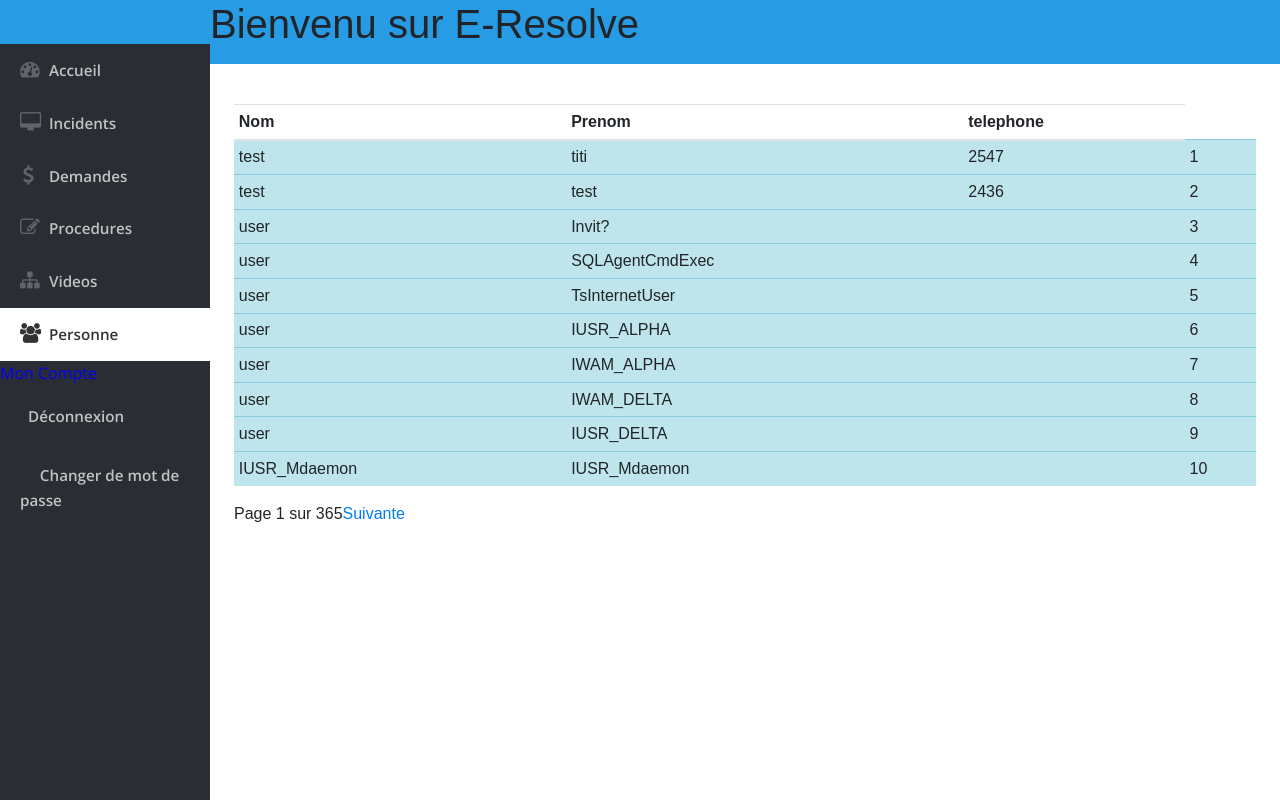
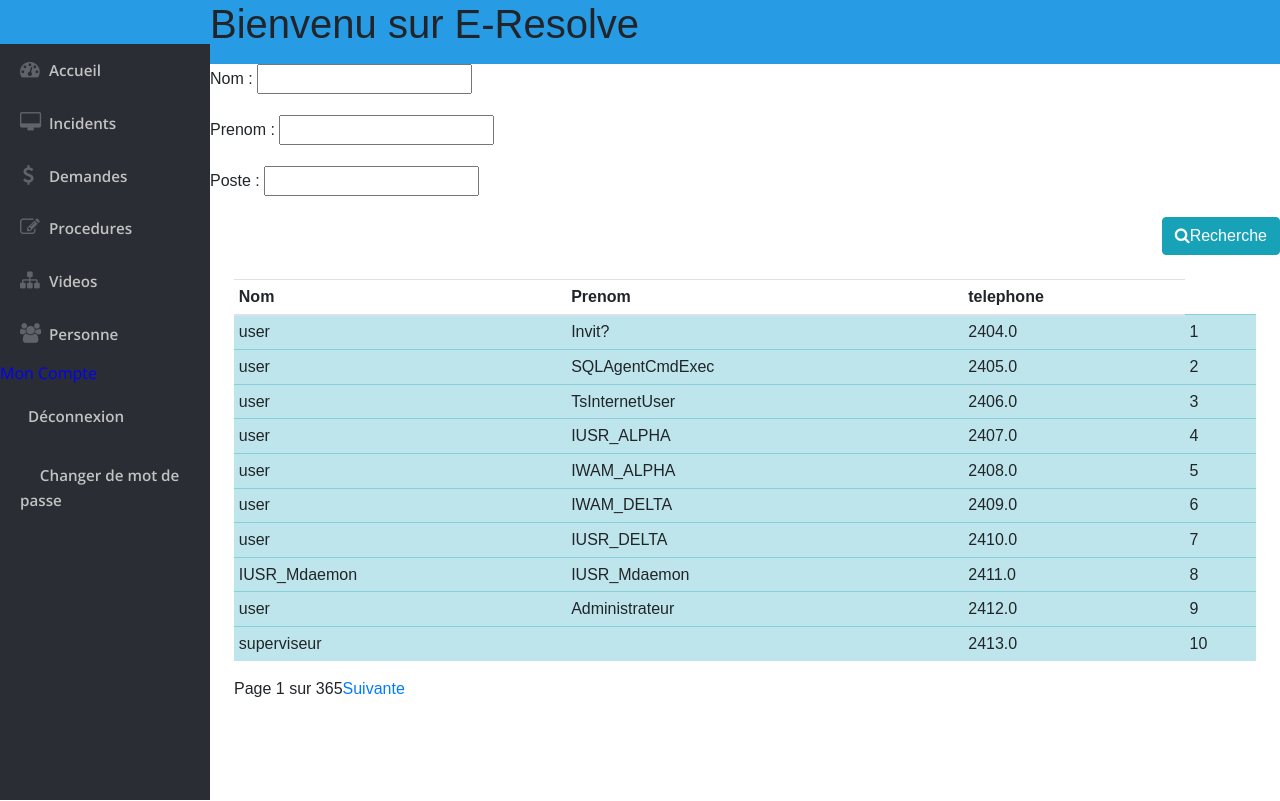
Before and after one commit to VtitiV/projetresolve4, a Django app: page /personne/ in a window 1280 px wide. Shown: the top 801 px of the page. Run offline with Django 3.2, Linux system fonts and the light colour scheme; data comes from the database, SQL or seed files in the repository; some libraries are stand-ins or nearby versions.

Commit message:
Merge remote-tracking branch 'origin/master'

```diff
--- a/Resolve/admin.py
+++ b/Resolve/admin.py
@@ -6,5 +6,5 @@
 
 @admin.register(Personne)
 class PersonneAdmin(ImportExportModelAdmin):
-    list_display = ('nom', 'prenom')
+    list_display = ('nom', 'prenom', 'telephone', 'poste')
     pass
--- /dev/null
+++ b/Resolve/forms/formpersonne.py
@@ -0,0 +1,18 @@
+from django.forms import ModelForm, Form, CharField
+from Resolve.models.personne import Personne
+from dal import autocomplete
+
+
+class PersonneForm(ModelForm):
+    class Meta:
+        model = Personne
+        fields = ['nom', 'prenom', 'poste']
+        widgets = {
+            "Personne": autocomplete.ModelSelect2(url="personne/autocomplete/")
+        }
+
+
+class PersonneSearchForm(Form):
+    nom = CharField(max_length=100, required=False)
+    prenom = CharField(max_length=100, required=False)
+    poste = CharField(max_length=100, required=False)
--- a/Resolve/models/personne.py
+++ b/Resolve/models/personne.py
@@ -6,8 +6,9 @@
     prenom = models.CharField(max_length=30)
     nom = models.CharField(max_length=30)
     telephone = models.CharField(max_length=10)
-    lieu = models.CharField(max_length=30, blank=True)
+    poste = models.CharField(max_length=30, blank=True)
     date_mise_a_jour = models.DateField(verbose_name="Date inscription ", auto_now_add=True)
+    db_table = "Personne"
 
 
 def __str__(self):
--- a/Resolve/urls.py
+++ b/Resolve/urls.py
@@ -1,7 +1,7 @@
 from django.urls import path
-
-from .views import home, personne
-from .views import incident, ancres, formulaire
+from .views import home, personne, formulaire
+from .views import incident, ancres
+from .views.personne import PersonneAutocomplete
 
 urlpatterns = [
     path("", home.index, name="home"),
@@ -15,4 +15,7 @@
     path("ancres/", ancres.listancre, name="ancres"),
     # vue user
     path("userforms/", formulaire.formuser, name="user"),
+    # vue personne autocomplete
+    path("personne/autocomplete/", PersonneAutocomplete.as_view(), name="personne_autocomplete"),
+
 ]
--- a/Resolve/views/formulaire.py
+++ b/Resolve/views/formulaire.py
@@ -1,6 +1,5 @@
 from django.shortcuts import render
-
-from Resolve.formpersonne import PersonneSearchForm
+from Resolve.forms.formpersonne import PersonneSearchForm
 
 
 def formuser(request):
--- a/Resolve/views/home.py
+++ b/Resolve/views/home.py
@@ -1,7 +1,9 @@
 from django.shortcuts import render
+from Resolve.forms.formpersonne import PersonneSearchForm
 
 
 # @login_required
 def index(request):
     selected = "home"
+    form = PersonneSearchForm()
     return render(request, "resolve/home.html", locals())
--- a/Resolve/views/personne.py
+++ b/Resolve/views/personne.py
@@ -1,13 +1,38 @@
+from dal import autocomplete
 from django.core.paginator import Paginator, EmptyPage
 from django.shortcuts import render
-
+from django.utils.http import urlencode
+from Resolve.forms.formpersonne import PersonneSearchForm
 from Resolve.models.personne import Personne
+from Resolve.forms.formpersonne import PersonneForm
 
 
 # @login_required
 def personne_list2(request):
-    selected = "personne"
+    selected = "Personne"
     personne_list = Personne.objects.all()
+    if request.method == "POST":
+        form = PersonneForm(request.POST)
+        if form.is_valid():
+            base_url = reverse('personne')
+            query_string = urlencode(form.cleaned_data)
+            url = '{}?{}'.format(base_url, query_string)
+            return redirect(url)
+    else:
+        form = PersonneForm()
+        nom_form = request.GET.get("nom", "")
+        prenom_form = request.GET.get("prenom", "")
+        poste_form = request.GET.get("poste", "")
+        if nom_form is not None:
+            personne_list = personne_list.filter(nom__icontains=nom_form)
+            form.fields['nom'].initial = nom_form
+        if prenom_form is not None:
+            personne_list = personne_list.filter(prenom__icontains=prenom_form)
+            form.fields['prenom'].initial = prenom_form
+        if poste_form is not None:
+            personne_list = personne_list.filter(poste__icontains=poste_form)
+            form.fields['poste'].initial = poste_form
+
     paginator = Paginator(personne_list.order_by('date_mise_a_jour'), 10)
     try:
         page = request.GET.get("page")
@@ -17,3 +42,14 @@
     except EmptyPage:
         personne_list = paginator.page(paginator.num_pages())
     return render(request, "resolve/personne/personne_list.html", locals())
+
+
+class PersonneAutocomplete(autocomplete.Select2QuerySetView):
+    def get_queryset(self):
+        if not self.request.user.is_authenticated:
+            return Personne.object.none()
+        qs = Personne.objects.all()
+
+        if self.q:
+            qs = qs.filter(nom_istartswith=self.q)
+        return qs
--- a/templates/resolve/base.html
+++ b/templates/resolve/base.html
@@ -74,12 +74,7 @@
                </ul>
              </div>-->
         </div>
-        <p>
-
-
-        </p>
         {% block content %} {% endblock %}
-        {% block userform %}{% endblock %}
 
     </div>
 </section>
--- a/templates/resolve/personne/personne_list.html
+++ b/templates/resolve/personne/personne_list.html
@@ -1,5 +1,10 @@
 {% extends "resolve/base.html" %}
 {% block content %}
+{% csrf_token %}
+{{ form.as_p }}
+                <div class="text-right">
+                    <button class="btn btn-info" type="submit"><i aria-hidden="true" class="fa fa-search"></i>Recherche</button>
+                </div>
 <div class="table-responsive-sm p-4">
     <table class="table table-sm">
         <thead>
```
Also changed, not shown: Eresolve/settings.py (+5 -2 lines), Resolve/formpersonne.py (deleted, +0 -9 lines), templates/forms/userforms.html (+7 -7 lines), templates/resolve/home.html (+19 -14 lines), templates/resolve/incident/list_incident/connexionHM.html (+8 -3 lines), Resolve/forms/__init__.py (added), Resolve/views/__init__.py (added), db.sqlite3, manage.py (line endings or trailing spaces).
